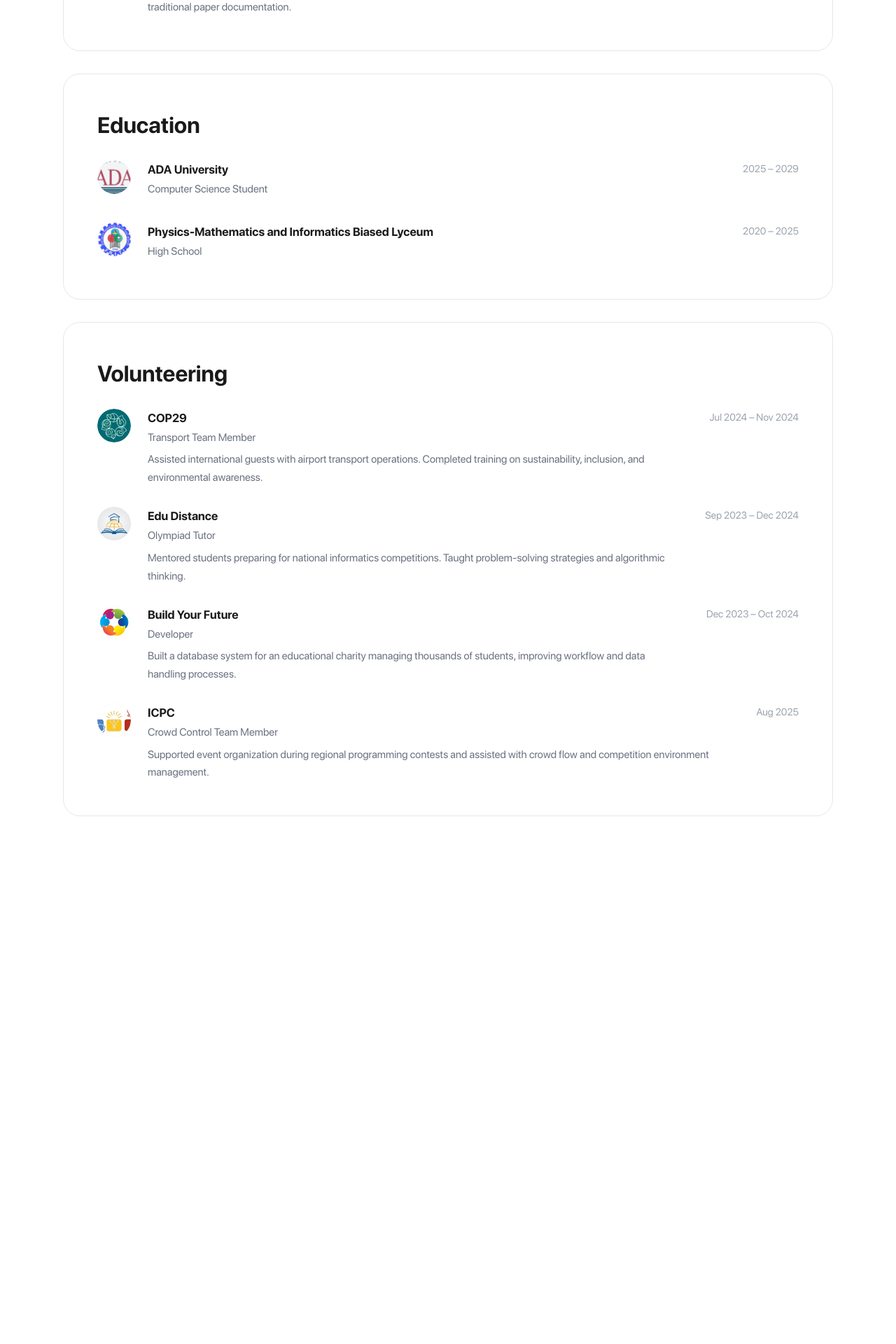
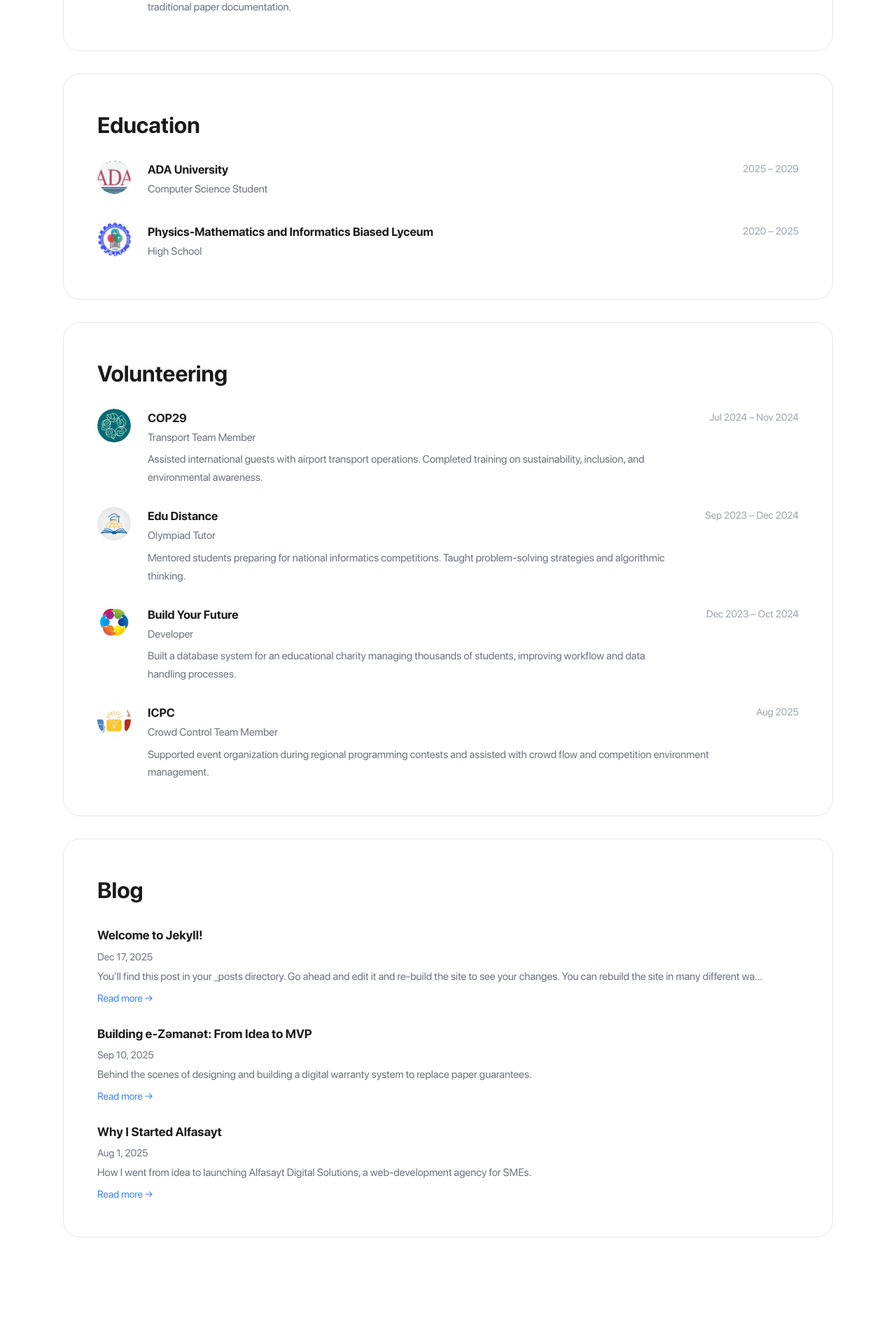
Before and after one commit to isslmsafarli/site1101, a Jekyll site: the page built from index.html, in a window 1280 px wide. Shown: the part 1112-3032 px from the top of the page at 70% size. Built offline with Jekyll 4.4.1, drawn with Linux system fonts in a browser that asks for light colours; before the commit the page ends 2430 px from its top, so only the background shows below that.

Commit message:
blog section

```diff
--- /dev/null
+++ b/_posts/2025-08-01-why-i-started-alfasayt.md
@@ -0,0 +1,26 @@
+---
+layout: default
+title: "Why I Started Alfasayt"
+date: 2025-08-01 10:00:00 +0400
+excerpt: "How I went from idea to launching Alfasayt Digital Solutions, a web-development agency for SMEs."
+---
+
+<div class="page-wrapper">
+  <section class="content-card">
+    <h1>Why I Started Alfasayt</h1>
+    <p>
+      Alfasayt Digital Solutions started from a simple observation: many small and medium businesses
+      in Azerbaijan needed a modern website, but most agencies were either too expensive or too slow.
+    </p>
+    <p>
+      I wanted to build a service that was fast, affordable, and execution-focused. Instead of endless
+      meetings and documents, the goal was to ship real websites, learn from clients, and improve
+      with each project. In the first few months we delivered more than twenty websites, which gave me
+      a clearer picture of how traditional businesses actually work.
+    </p>
+    <p>
+      Alfasayt is still early, but it is my personal lab for learning sales, delivery, systems,
+      and how to grow a real business from zero.
+    </p>
+  </section>
+</div>
--- /dev/null
+++ b/_posts/2025-09-10-building-e-zemanet-from-idea-to-mvp.md
@@ -0,0 +1,28 @@
+---
+layout: default
+title: "Building e-Zəmanət: From Idea to MVP"
+date: 2025-09-10 09:00:00 +0400
+excerpt: "Behind the scenes of designing and building a digital warranty system to replace paper guarantees."
+---
+
+<div class="page-wrapper">
+  <section class="content-card">
+    <h1>Building e-Zəmanət: From Idea to MVP</h1>
+    <p>
+      e-Zəmanət was born from a very practical problem: paper warranties are easy to lose, hard to track,
+      and painful for both customers and companies. We wanted to make the whole process digital, secure,
+      and simple.
+    </p>
+    <p>
+      The first phase was about understanding real workflows in electronics shops and service centers.
+      Only after mapping those flows did we start designing the system, database, and user journeys.
+      The MVP focused on the smallest useful feature set: registering products, attaching warranties,
+      and verifying them quickly.
+    </p>
+    <p>
+      The project is still evolving, but even this early version has taught me a lot about
+      product discovery, working with partners, and building software that has to work in the real world,
+      not just in a demo.
+    </p>
+  </section>
+</div>
--- a/_sass/_hero.scss
+++ b/_sass/_hero.scss
@@ -166,3 +166,40 @@
   font-size: 0.9rem;
   color: $accent;
 }
+
+.blog-list {
+  display: flex;
+  flex-direction: column;
+  gap: 1.5rem;
+}
+
+.blog-post-title {
+  font-size: 1.1rem;
+  font-weight: 600;
+  margin-bottom: 0.25rem;
+}
+
+.blog-post-title a {
+  text-decoration: none;
+}
+
+.blog-post-title a:hover {
+  color: $accent;
+}
+
+.blog-post-meta {
+  font-size: 0.9rem;
+  color: $text-muted;
+  margin-bottom: 0.25rem;
+}
+
+.blog-post-excerpt {
+  font-size: 0.95rem;
+  color: $text-secondary;
+  margin-bottom: 0.25rem;
+}
+
+.blog-post-readmore {
+  font-size: 0.9rem;
+  color: $accent;
+}
--- a/index.html
+++ b/index.html
@@ -159,4 +159,29 @@ title: Home
     </div>
   </section>
 
+  <!-- Blog Section -->
+  <section id="blog" class="content-card">
+    <h2>Blog</h2>
+
+    {% assign recent_posts = site.posts | sort: 'date' | reverse %}
+    <div class="blog-list">
+      {% for post in recent_posts limit:3 %}
+      <article class="blog-post">
+        <h3 class="blog-post-title">
+          <a href="{{ post.url | relative_url }}">{{ post.title }}</a>
+        </h3>
+        <p class="blog-post-meta">
+          {{ post.date | date: "%b %-d, %Y" }}
+        </p>
+        {% if post.excerpt %}
+        <p class="blog-post-excerpt">
+          {{ post.excerpt | strip_html | truncate: 160 }}
+        </p>
+        {% endif %}
+        <a href="{{ post.url | relative_url }}" class="blog-post-readmore">Read more →</a>
+      </article>
+      {% endfor %}
+    </div>
+  </section>
+
 </div>
```
Also changed, not shown: _posts/2025-07-15-lessons-from-competitive-programming.md (added, +27 -0 lines).
